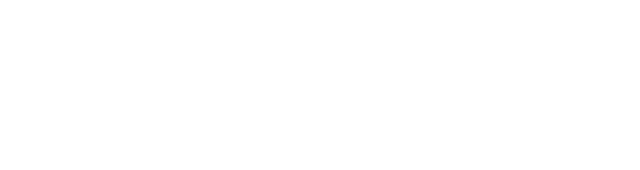
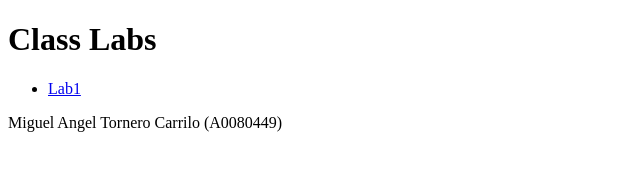
Before and after one commit to A00820449/web-dev-labs, a plain HTML site: page index.html in a window 1280 px wide. Shown: the whole page, without its empty margins (0-640 px from the left). Drawn offline with Linux system fonts and the light colour scheme.

Commit message:
added Lab 1

```diff
--- a/index.html
+++ b/index.html
@@ -2,11 +2,22 @@
 <html lang="en">
 <head>
     <meta charset="UTF-8">
-    <meta http-equiv="X-UA-Compatible" content="IE=edge">
     <meta name="viewport" content="width=device-width, initial-scale=1.0">
     <title>Class Labs</title>
 </head>
 <body>
-
+    <header>
+        <h1>Class Labs</h1>
+    </header>
+    <main>
+        <ul>
+            <li>
+                <a href="/lab1">Lab1</a>
+            </li>
+        </ul>
+    </main>
+    <footer>
+        <p>Miguel Angel Tornero Carrilo (A0080449)</p>
+    </footer>
 </body>
 </html>
```
Also changed, not shown: lab1/index.html (added, +11 -0 lines).
